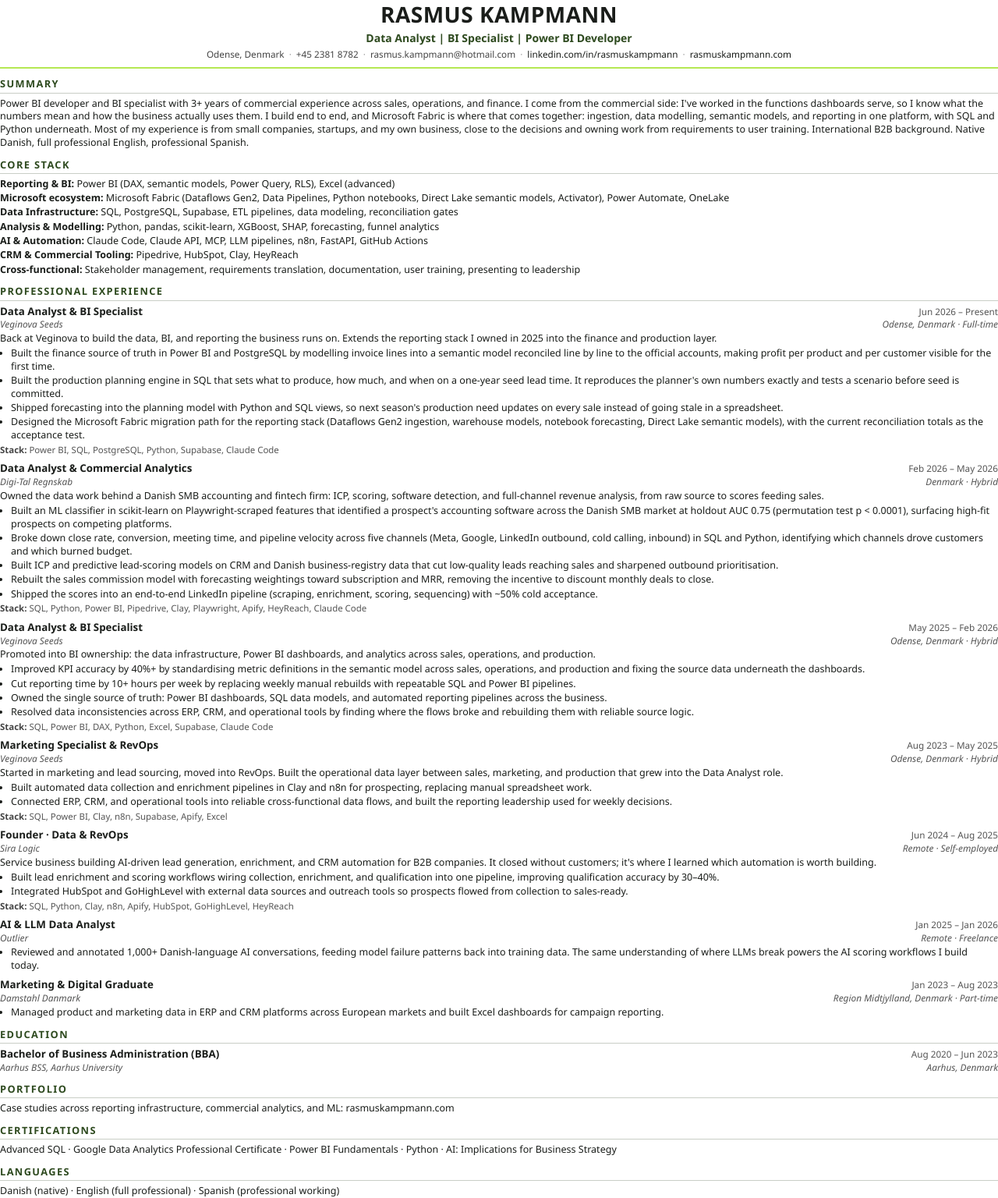
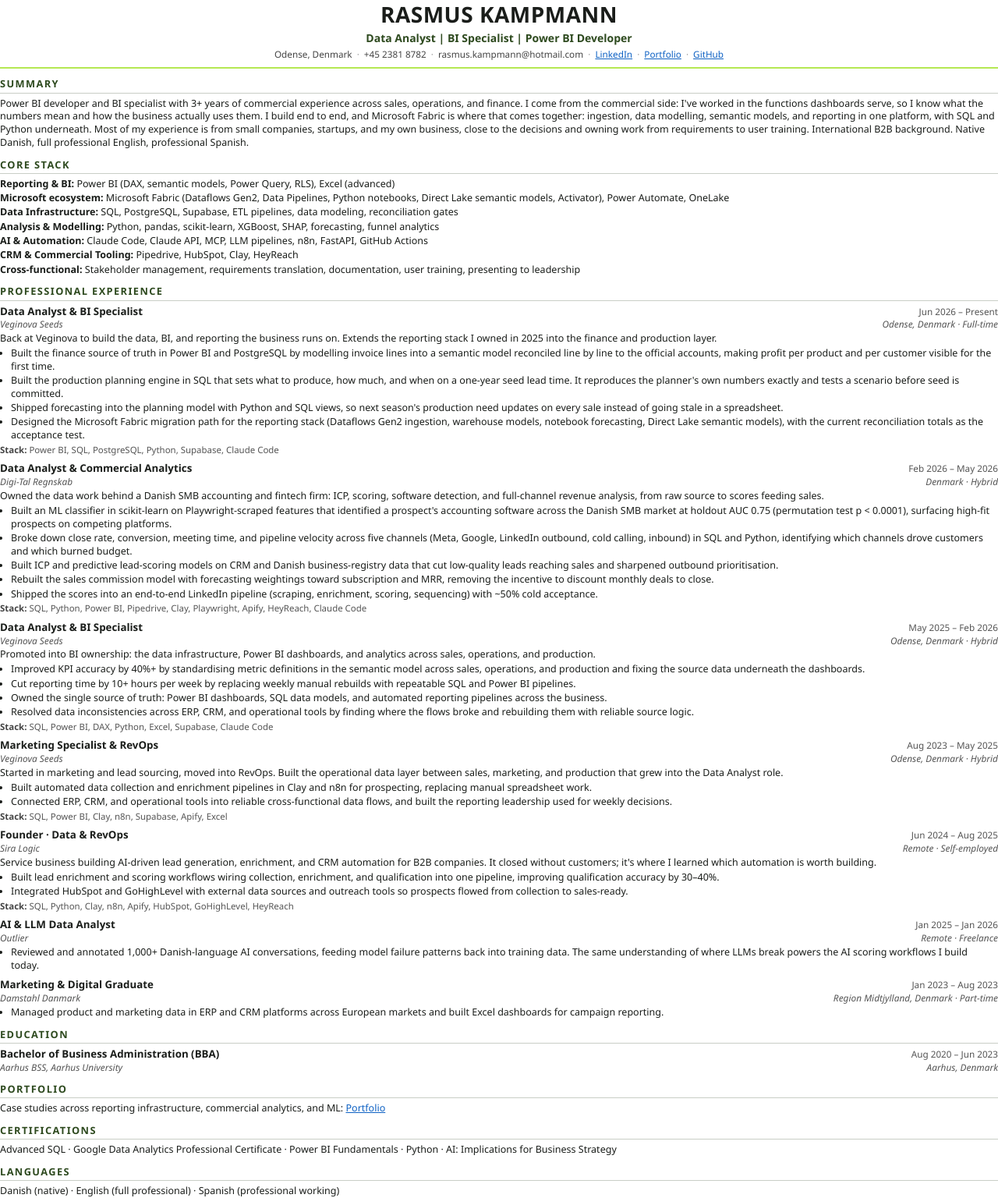
Before and after one commit to rasmuskampmann1998/rasmuskampmann.com, a Jekyll site: the page cv/rasmus-kampmann-cv.html, which Jekyll copies as it is, in a window 1280 px wide. Shown: the whole page at 78% size. Built offline with Jekyll 4.4.1, drawn with Linux system fonts in a browser that asks for light colours.

Commit message:
CV header: named links (LinkedIn / Portfolio / GitHub) like the old CV
Raw URLs wrapped the contact line to two lines; named hyperlinks keep it
on one. Portfolio section link renamed the same way.

Co-Authored-By: Claude Fable 5 <noreply@anthropic.com>

```diff
--- a/cv/rasmus-kampmann-cv.html
+++ b/cv/rasmus-kampmann-cv.html
@@ -8,6 +8,7 @@
   * { margin: 0; padding: 0; box-sizing: border-box; }
   html, body { font-family: "Segoe UI", Calibri, Arial, sans-serif; font-size: 9.4pt; line-height: 1.34; color: #1a1d1a; }
   a { color: #1a1d1a; text-decoration: none; }
+  .contact a, .inline-list a { color: #0f62c4; text-decoration: underline; }
 
   .name { font-size: 21pt; font-weight: 700; letter-spacing: 0.5px; text-align: center; }
   .headline { font-size: 10.5pt; text-align: center; color: #2e4a1f; font-weight: 600; margin-top: 2px; }
@@ -44,8 +45,9 @@
 <div class="headline">Data Analyst&nbsp;|&nbsp;BI Specialist&nbsp;|&nbsp;Power BI Developer</div>
 <div class="contact">
   Odense, Denmark <span>·</span> +45 2381 8782 <span>·</span> rasmus.kampmann@hotmail.com <span>·</span>
-  <a href="https://www.linkedin.com/in/rasmuskampmann/">linkedin.com/in/rasmuskampmann</a> <span>·</span>
-  <a href="https://rasmuskampmann.com">rasmuskampmann.com</a>
+  <a href="https://www.linkedin.com/in/rasmuskampmann/">LinkedIn</a> <span>·</span>
+  <a href="https://rasmuskampmann.com">Portfolio</a> <span>·</span>
+  <a href="https://github.com/rasmuskampmann1998">GitHub</a>
 </div>
 <div class="accent-rule"></div>
 
@@ -159,7 +161,7 @@ full professional English, professional Spanish.
 
 <div class="avoid-break">
 <h2>Portfolio</h2>
-<p class="inline-list">Case studies across reporting infrastructure, commercial analytics, and ML: <a href="https://rasmuskampmann.com">rasmuskampmann.com</a></p>
+<p class="inline-list">Case studies across reporting infrastructure, commercial analytics, and ML: <a href="https://rasmuskampmann.com">Portfolio</a></p>
 </div>
 
 <div class="avoid-break">
```
Also changed, not shown: cv/rasmus-kampmann-cv-da.html (+5 -3 lines), 2 other files.
